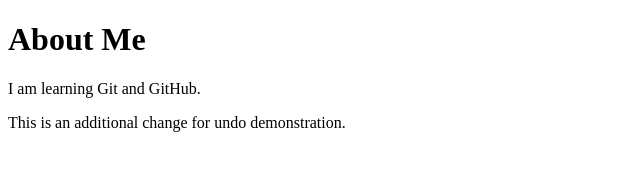
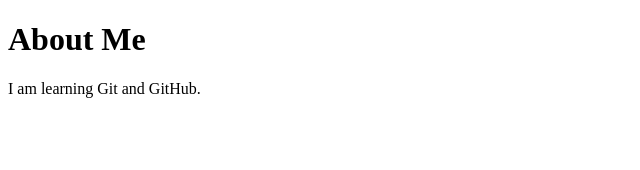
Before and after one commit to abhinay-gadala/git_assignment, a plain HTML site: page about.html in a window 1280 px wide. Shown: the whole page, without its empty margins (0-640 px from the left). Drawn offline with Linux system fonts and the light colour scheme.

Commit message:
Revert "Added additional information"
This reverts commit a617182b8a544bf8aedae749eb87e65b9990dc05.

```diff
--- a/about.html
+++ b/about.html
@@ -6,6 +6,5 @@
 <body>
     <h1>About Me</h1>
     <p>I am learning Git and GitHub.</p>
-    <p>This is an additional change for undo demonstration.</p>
 </body>
 </html>
```
